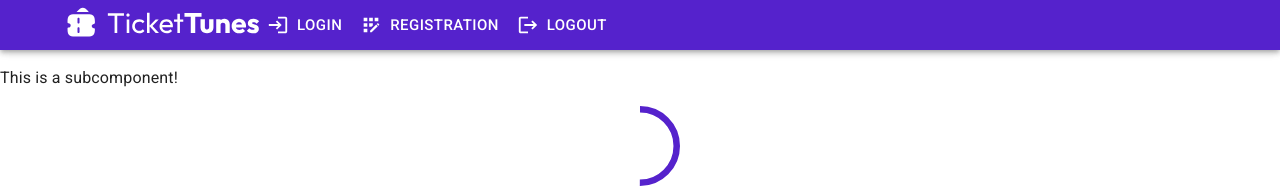
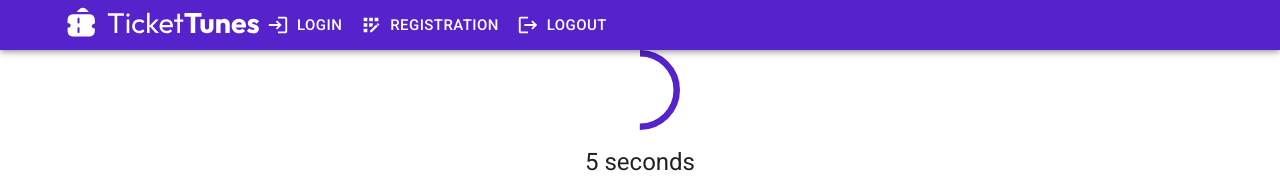
Before and after one commit to amelia-chew-2022/CS203-Project, a React (Create React App) app in the folder frontend/: page /checkout/1 in a window 1280 px wide. Shown: the top 188 px of the page. Built offline with nearby package versions, Linux system fonts and the light colour scheme.

Commit message:
Commented out test paragraph in timer component

```diff
--- a/frontend/src/pages/Checkout.js
+++ b/frontend/src/pages/Checkout.js
@@ -47,7 +47,7 @@ function TimerComponent({ transaction }) {
   return (
     <div>
       {/* Your JSX goes here */}
-      <p>This is a subcomponent!</p>
+      {/* <p>This is a subcomponent!</p> */}
       <CountdownTimer initialCount={10} currTransaction={transaction}></CountdownTimer>
     </div>
   );
```
